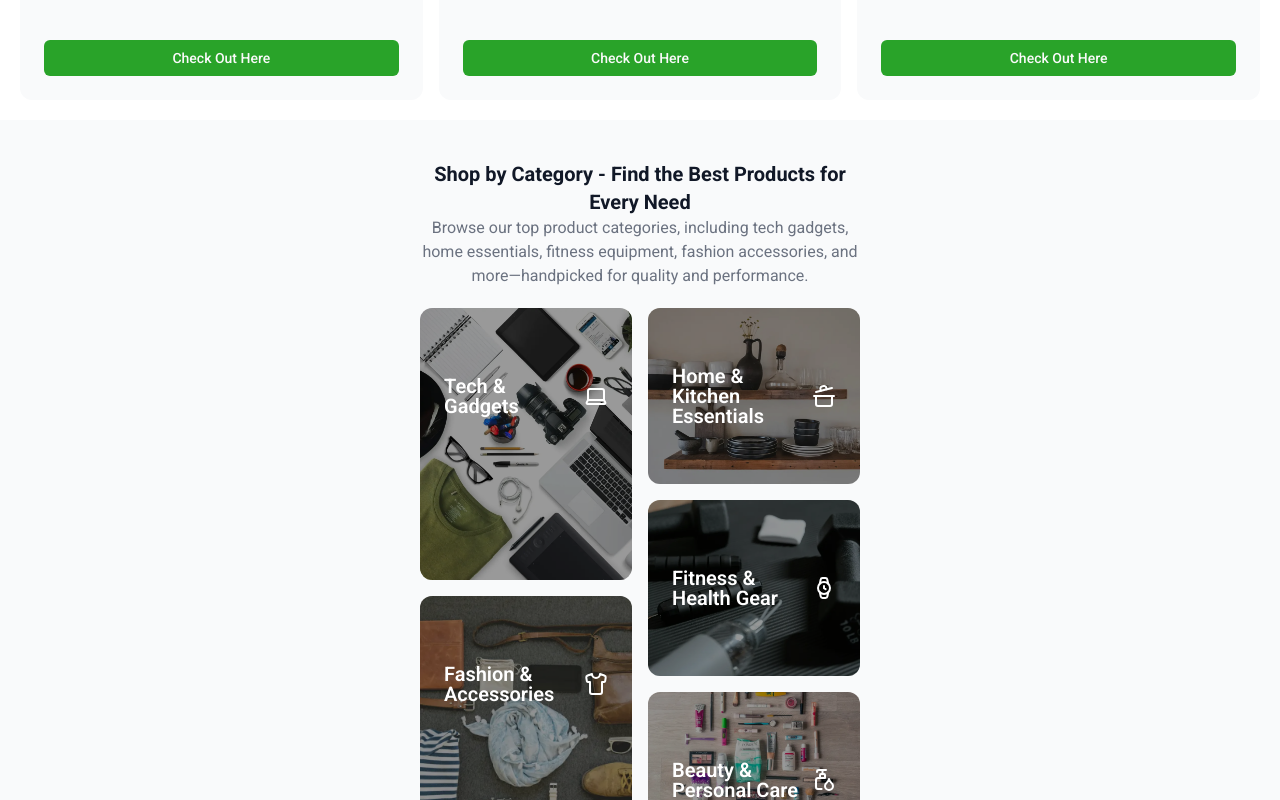
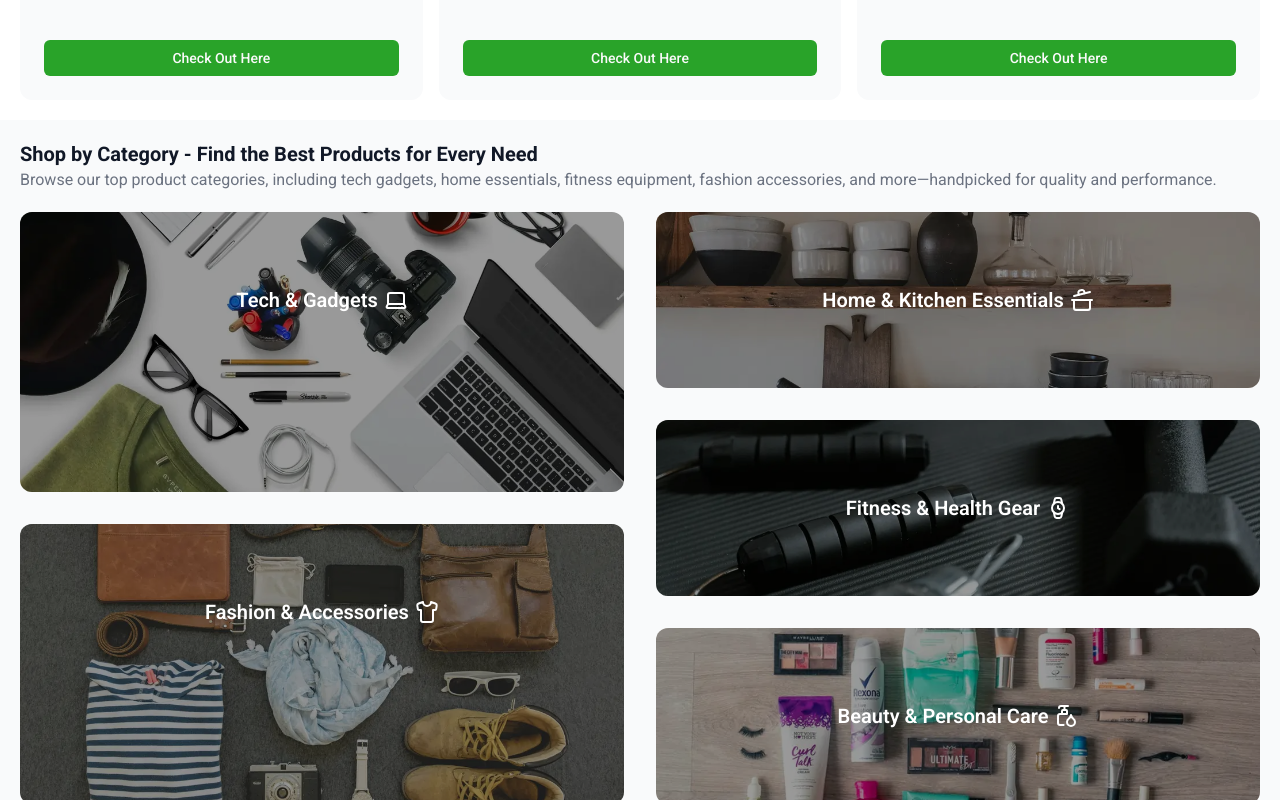
Before and after one commit to irefransdotdev/top-picks-hub, a Next.js app: page / in a window 1280 px wide. Shown: the part 700-1500 px from the top of the page. Built offline with nearby package versions, Linux system fonts and the light colour scheme.

Commit message:
Add desktop view categories section

```diff
--- a/src/app/page.tsx
+++ b/src/app/page.tsx
@@ -25,7 +25,7 @@ export default function Home() {
           <Recommendations />
         </div>
         <div className="bg-muted">
-          <div className="px-5 container mx-auto max-w-lg flex justify-between items-center py-5">
+          <div className="px-5 container mx-auto max-w-lg lg:mx-0 lg:max-w-full flex justify-between items-center py-5">
             <Categories />
           </div>
         </div>
--- a/src/components/sections/categories.tsx
+++ b/src/components/sections/categories.tsx
@@ -13,8 +13,8 @@ import { useMotion } from "../providers/scroll/MotionProvider";
 const Categories = () => {
   const motion = useMotion();
   return (
-    <section className="text-gray-900 w-full py-5">
-      <div className="px-4 gap-5 flex flex-col items-center text-center">
+    <section className="text-gray-900 w-full container mx-auto">
+      <div className="flex flex-col gap-5 text-center lg:text-start">
         <header>
           <motion.div
             className="box"
@@ -41,9 +41,9 @@ const Categories = () => {
             </p>
           </motion.div>
         </header>
-        <div className="grid grid-cols-2 gap-4 w-full text-left">
+        <div className="grid grid-cols-2 gap-4 lg:gap-8 w-full text-left">
           {/* Left column: 2 cards */}
-          <div className="flex flex-col gap-4">
+          <div className="flex flex-col gap-4 lg:gap-8">
             <motion.div
               className="w-full h-full"
               transition={{ type: "spring", delay: 0.2 }}
@@ -84,7 +84,7 @@ const Categories = () => {
             </motion.div>
           </div>
           {/* Right column: 3 cards */}
-          <div className="flex flex-col gap-4">
+          <div className="flex flex-col gap-4 lg:gap-8">
             <motion.div
               className="w-full h-full"
               transition={{ type: "spring", delay: 0.4 }}
```
